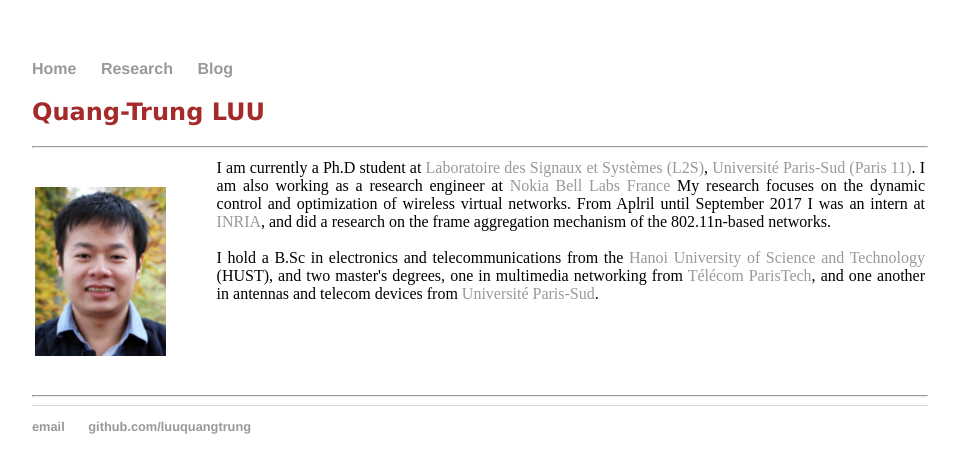
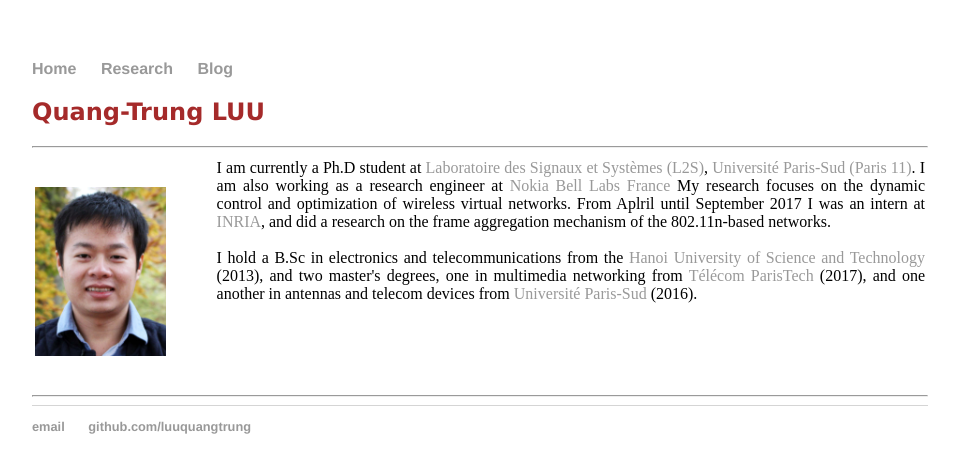
Before and after one commit to luuquangtrung/luuquangtrung.github.io_v1, a Jekyll site: the page built from index.html, in a window 1280 px wide. Shown: the top 473 px of the page, without its empty margins (160-1119 px from the left). Built offline with Jekyll 4.4.1, drawn with Linux system fonts in a browser that asks for light colours.

Commit message:
Update index.html

```diff
--- a/index.html
+++ b/index.html
@@ -28,9 +28,9 @@
 		From Aplril until September 2017 I was an intern at <a href="https://team.inria.fr/dante/">INRIA</a>,
 		and did a research on the frame aggregation mechanism of the 802.11n-based networks.
 		<div>&nbsp;</div>
-		I hold a B.Sc in electronics and telecommunications from the <a href="https://en.hust.edu.vn/" target="_blank" rel="nofollow">Hanoi University of Science and Technology</a> (HUST),
-		and two master's degrees, one in multimedia networking from <a href="http://www.telecom-paristech.fr/" target="_blank" rel="nofollow">Télécom ParisTech</a>,
-		and one another in antennas and telecom devices from <a href="http://www.u-psud.fr/" target="_blank" rel="nofollow">Université Paris-Sud</a>.
+		I hold a B.Sc in electronics and telecommunications from the <a href="https://en.hust.edu.vn/" target="_blank" rel="nofollow">Hanoi University of Science and Technology</a> (2013),
+		and two master's degrees, one in multimedia networking from <a href="http://www.telecom-paristech.fr/" target="_blank" rel="nofollow">Télécom ParisTech</a> (2017),
+		and one another in antennas and telecom devices from <a href="http://www.u-psud.fr/" target="_blank" rel="nofollow">Université Paris-Sud</a> (2016).
 </div>
 <p>&nbsp;</p>
         </td>
```
